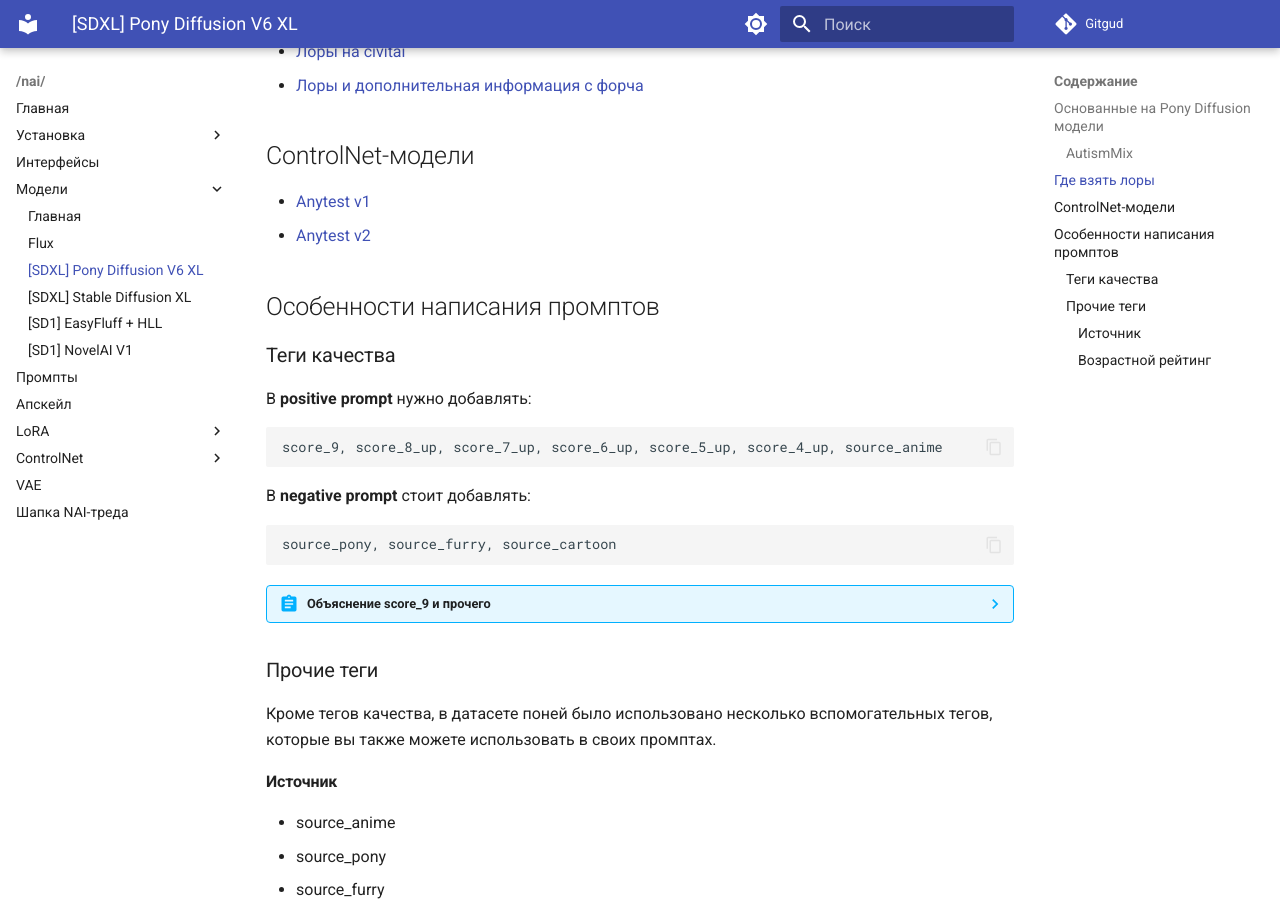
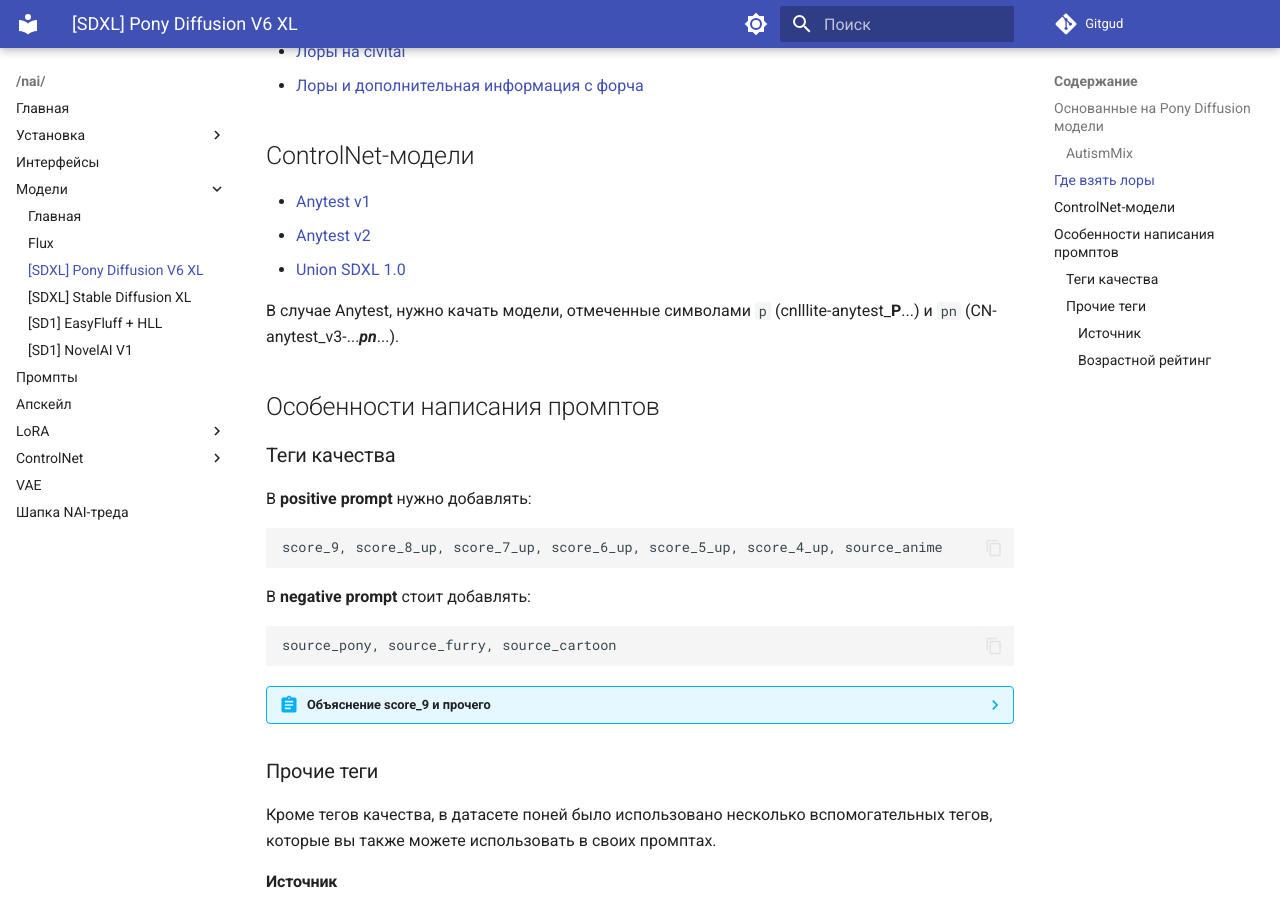
Before and after one commit to 2ch-ai/wiki, an MkDocs documentation site: the page built from docs/nai/models/pony-diffusion-v6-xl.md, in a window 1280 px wide and 900 px high, scrolled down 1020 px. Built offline with MkDocs 1.6.1 and Material for MkDocs 9.7.7, drawn with Linux system fonts in a browser that asks for light colours.

Commit message:
Update pony-diffusion-v6-xl.md

```diff
--- a/docs/nai/models/pony-diffusion-v6-xl.md
+++ b/docs/nai/models/pony-diffusion-v6-xl.md
@@ -28,6 +28,9 @@
 ## ControlNet-модели
 - [Anytest v1](https://huggingface.co/2vXpSwA7/iroiro-lora/tree/main/test_controlnet)
 - [Anytest v2](https://huggingface.co/2vXpSwA7/iroiro-lora/tree/main/test_controlnet2)
+- [Union SDXL 1.0](https://huggingface.co/xinsir/controlnet-union-sdxl-1.0)
+
+В случае Anytest, нужно качать модели, отмеченные символами `p` (cnlllite-anytest_**P**...) и `pn` (CN-anytest_v3-..._**pn**_...).
 
 ## Особенности написания промптов
 ### Теги качества
```
